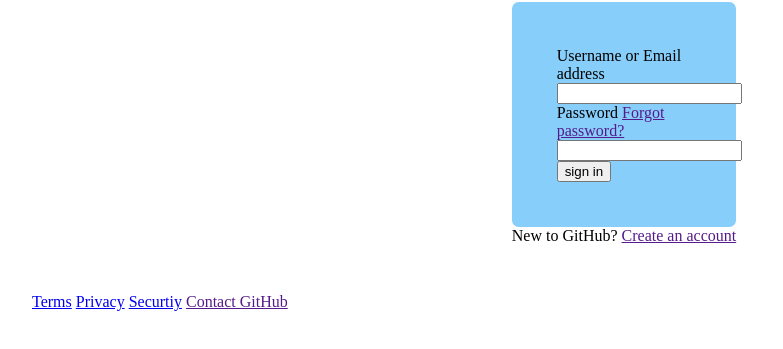
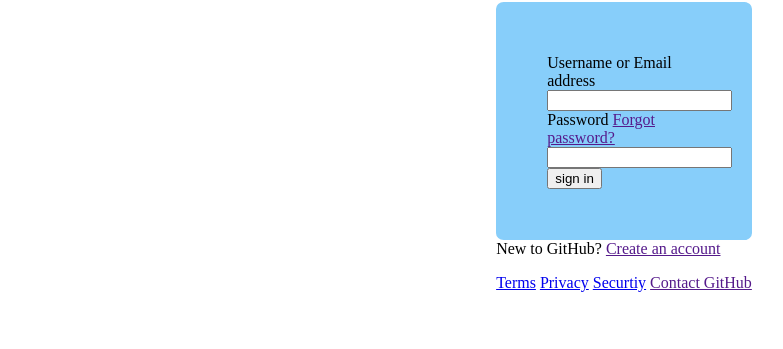
Before and after one commit to DeLadyJ/Deliverable4, a plain HTML site: page index.html in a window 1280 px wide. Shown: the part 123-472 px from the top of the page, without its empty margins (16-799 px from the left). Drawn offline with Linux system fonts and the light colour scheme.

Commit message:
removed the list and put the items in 2 paragraph tags

```diff
--- a/index.html
+++ b/index.html
@@ -95,22 +95,15 @@
                 </div>
                     <p1>New to GitHub?
                     <a href="">Create an account</a></p>
-            <p2></p2>
+
+                    <p2>
+                        <a href="https://docs.github.com/en/site-policy/github-terms/github-terms-of-service">Terms</a>
+                        <a href="https://docs.github.com/en/site-policy/privacy-policies/github-privacy-statement">Privacy</a>
+                        <a href="https://github.com/security">Securtiy</a>
+                        <a href="">Contact GitHub</a>
+                    </p2>
+            </form>
         </div>
-
-        <div>
-            <ul class="list-style-none flex-justify-center">
-                <li><a href="https://docs.github.com/en/site-policy/github-terms/github-terms-of-service">Terms</a></li>
-                <li><a href="https://docs.github.com/en/site-policy/privacy-policies/github-privacy-statement">Privacy</a></li>
-                <li><a href="https://github.com/security">Securtiy</a></li>
-            <a href="">Contact GitHub</a>
-            </ul>
-
-        </div>
-        </form>
-
-
-
     </body>
 
 
```
Lines whose indentation alone changed are shown as unchanged.
